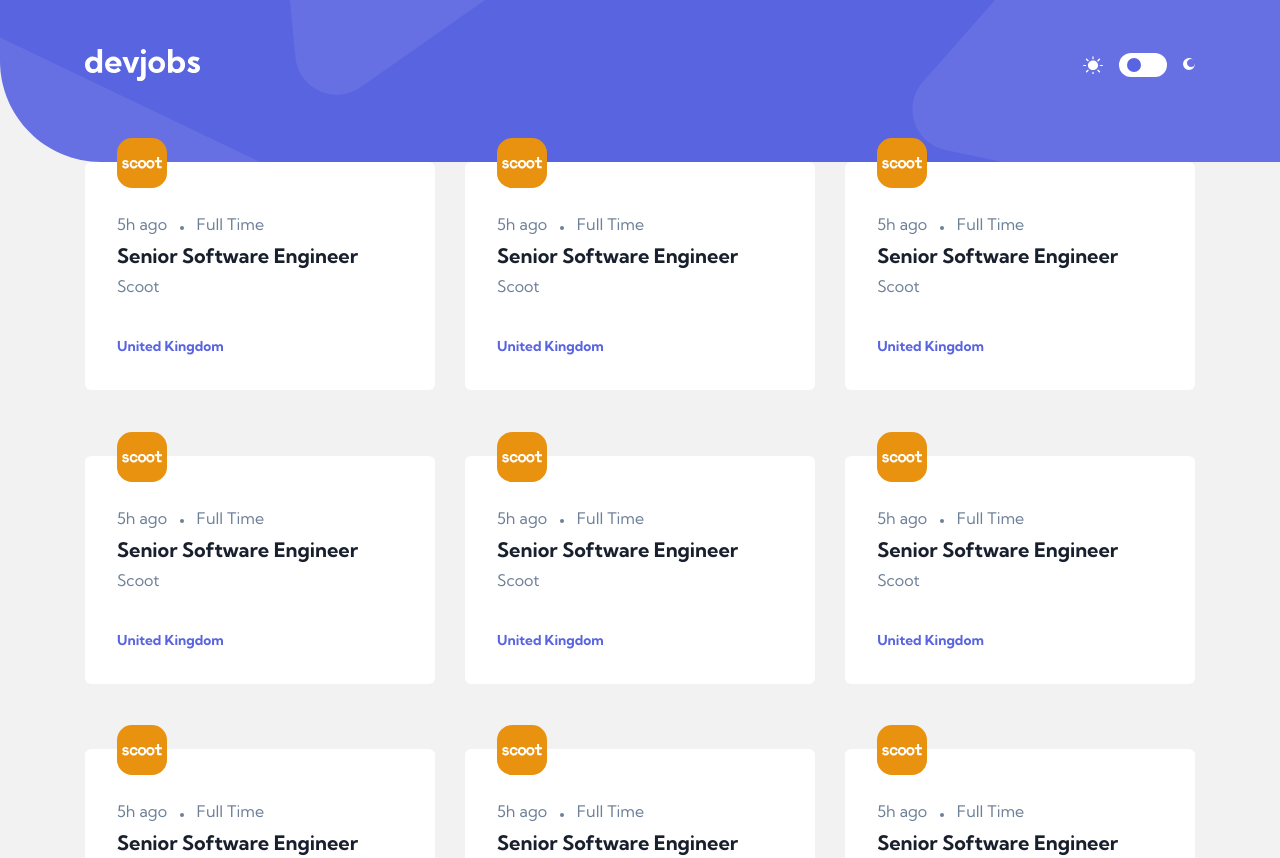
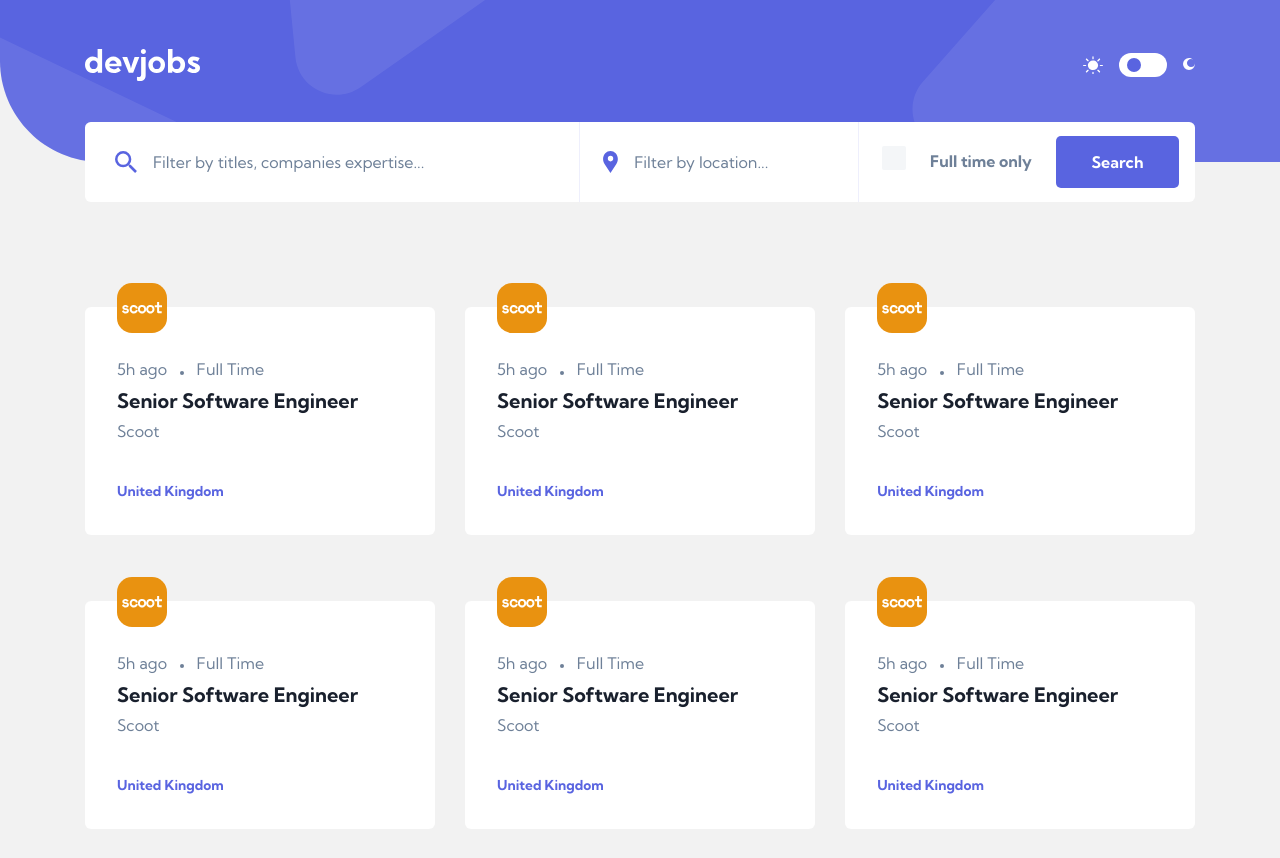
Before and after one commit to cwasi/devjobs-web-app, a website: page index.html in a window 1280 px wide. Shown: the top 858 px of the page. Drawn offline with Linux system fonts and the light colour scheme.

Commit message:
add search component

```diff
--- a/index.html
+++ b/index.html
@@ -46,10 +46,61 @@
       </div>
     </header>
     <main>
+      <form action="#" class="search__form">
+        <div class="search__form-group">
+          <div class="icon__search-box">
+            <img
+              src="src/assets/desktop/icon-search.svg"
+              alt="Search icon"
+              class="icon icon-i"
+            />
+          </div>
+          <input
+            type="text"
+            name="companies"
+            placeholder="Filter by titles, companies expertise..."
+            class="search__form__input"
+          />
+        </div>
+        <div class="vertical-line"></div>
+        <div class="search__form-group">
+          <div class="icon__location-box">
+            <img
+              src="src/assets/desktop/icon-location.svg"
+              alt="Location icon"
+              class="icon icon-i"
+            />
+          </div>
+          <input
+            type="text"
+            name="location"
+            placeholder="Filter by location..."
+            class="search__form__input"
+          />
+        </div>
+        <div class="vertical-line"></div>
+        <div class="search__form-group">
+          <div class="check--box">
+            <input type="checkbox" name="full-time-only" id="full-time-only" />
+            <img
+              src="src/assets/desktop/icon-check.svg"
+              alt="check icon"
+              class="check-icon"
+            />
+          </div>
+          <label for="full-time-only" class="font-w-bold text-color-dark-gray">
+            Full time only</label
+          >
+          <div class="search__form__btn">
+            <button class="btn btn__primary-default" type="submit">
+              Search
+            </button>
+          </div>
+        </div>
+      </form>
+
       <div class="jobs">
         <div class="jobs__container">
-
-
           <div class="job-card">
             <div class="icon__company-box">
               <img
@@ -69,7 +120,9 @@
                 Senior Software Engineer
               </h3>
               <p class="text-color-dark-gray m-top--75">Scoot</p>
-              <p class="job-card__country text-color-violet font-w-bold m-top-a">
+              <p
+                class="job-card__country text-color-violet font-w-bold m-top-a"
+              >
                 United Kingdom
               </p>
             </div>
@@ -93,7 +146,9 @@
                 Senior Software Engineer
               </h3>
               <p class="text-color-dark-gray m-top--75">Scoot</p>
-              <p class="job-card__country text-color-violet font-w-bold m-top-a">
+              <p
+                class="job-card__country text-color-violet font-w-bold m-top-a"
+              >
                 United Kingdom
               </p>
             </div>
@@ -117,7 +172,9 @@
                 Senior Software Engineer
               </h3>
               <p class="text-color-dark-gray m-top--75">Scoot</p>
-              <p class="job-card__country text-color-violet font-w-bold m-top-a">
+              <p
+                class="job-card__country text-color-violet font-w-bold m-top-a"
+              >
                 United Kingdom
               </p>
             </div>
@@ -141,7 +198,9 @@
                 Senior Software Engineer
               </h3>
               <p class="text-color-dark-gray m-top--75">Scoot</p>
-              <p class="job-card__country text-color-violet font-w-bold m-top-a">
+              <p
+                class="job-card__country text-color-violet font-w-bold m-top-a"
+              >
                 United Kingdom
               </p>
             </div>
@@ -165,7 +224,9 @@
                 Senior Software Engineer
               </h3>
               <p class="text-color-dark-gray m-top--75">Scoot</p>
-              <p class="job-card__country text-color-violet font-w-bold m-top-a">
+              <p
+                class="job-card__country text-color-violet font-w-bold m-top-a"
+              >
                 United Kingdom
               </p>
             </div>
@@ -189,7 +250,9 @@
                 Senior Software Engineer
               </h3>
               <p class="text-color-dark-gray m-top--75">Scoot</p>
-              <p class="job-card__country text-color-violet font-w-bold m-top-a">
+              <p
+                class="job-card__country text-color-violet font-w-bold m-top-a"
+              >
                 United Kingdom
               </p>
             </div>
@@ -213,7 +276,9 @@
                 Senior Software Engineer
               </h3>
               <p class="text-color-dark-gray m-top--75">Scoot</p>
-              <p class="job-card__country text-color-violet font-w-bold m-top-a">
+              <p
+                class="job-card__country text-color-violet font-w-bold m-top-a"
+              >
                 United Kingdom
               </p>
             </div>
@@ -237,7 +302,9 @@
                 Senior Software Engineer
               </h3>
               <p class="text-color-dark-gray m-top--75">Scoot</p>
-              <p class="job-card__country text-color-violet font-w-bold m-top-a">
+              <p
+                class="job-card__country text-color-violet font-w-bold m-top-a"
+              >
                 United Kingdom
               </p>
             </div>
@@ -261,7 +328,9 @@
                 Senior Software Engineer
               </h3>
               <p class="text-color-dark-gray m-top--75">Scoot</p>
-              <p class="job-card__country text-color-violet font-w-bold m-top-a">
+              <p
+                class="job-card__country text-color-violet font-w-bold m-top-a"
+              >
                 United Kingdom
               </p>
             </div>
@@ -285,7 +354,9 @@
                 Senior Software Engineer
               </h3>
               <p class="text-color-dark-gray m-top--75">Scoot</p>
-              <p class="job-card__country text-color-violet font-w-bold m-top-a">
+              <p
+                class="job-card__country text-color-violet font-w-bold m-top-a"
+              >
                 United Kingdom
               </p>
             </div>
@@ -309,7 +380,9 @@
                 Senior Software Engineer
               </h3>
               <p class="text-color-dark-gray m-top--75">Scoot</p>
-              <p class="job-card__country text-color-violet font-w-bold m-top-a">
+              <p
+                class="job-card__country text-color-violet font-w-bold m-top-a"
+              >
                 United Kingdom
               </p>
             </div>
@@ -333,15 +406,13 @@
                 Senior Software Engineer
               </h3>
               <p class="text-color-dark-gray m-top--75">Scoot</p>
-              <p class="job-card__country text-color-violet font-w-bold m-top-a">
+              <p
+                class="job-card__country text-color-violet font-w-bold m-top-a"
+              >
                 United Kingdom
               </p>
             </div>
           </div>
-
-
-
-
         </div>
         <div class="jobs__button-box">
           <button class="btn btn__primary-default">Load more</button>
--- a/src/sass/base/_base.scss
+++ b/src/sass/base/_base.scss
@@ -27,4 +27,5 @@ main {
   display: grid;
   align-content: center;
   justify-content: center;
+  gap: 4.06rem;
 }
--- /dev/null
+++ b/src/sass/component/__checkbox.scss
@@ -0,0 +1,29 @@
+.check {
+  &--box {
+    position: relative;
+  }
+  &-icon {
+    position: absolute;
+    top: 0.4rem;
+    left: 0.3rem;
+    display: none;
+  }
+}
+
+input[type="checkbox"] {
+  appearance: none;
+  width: 1.5rem;
+  height: 1.5rem;
+  background-color: $color-light-gray;
+  border-radius: 0.12rem;
+  outline: none;
+  transition: all 200ms ease-in-out;
+
+  &:checked {
+    background-color: $color-violet;
+  }
+
+  &:checked + .check-icon {
+    display: block;
+  }
+}
--- a/src/sass/component/_icons.scss
+++ b/src/sass/component/_icons.scss
@@ -2,6 +2,10 @@
   width: 100%;
   height: 100%;
   object-fit: none;
+
+  &-i {
+    object-fit: contain;
+  }
 
   &__sun-box {
     width: 1.25rem;
@@ -26,4 +30,14 @@
     position: relative;
     top: -1.5rem;
   }
+
+  &__location-box {
+    width: 1.1rem;
+    height: 1.5rem;
+  }
+
+  &__search-box {
+    width: 1.5rem;
+    height: 1.5rem;
+  }
 }
--- /dev/null
+++ b/src/sass/component/_searchForm.scss
@@ -0,0 +1,49 @@
+.search__form {
+  padding: 0 1rem;
+  background-color: $color-white;
+
+  height: 5rem;
+  border-radius: 0.36rem;
+  display: flex;
+  align-items: center;
+  justify-content: end;
+
+  position: relative;
+  top: -2.5rem;
+
+  &-group {
+    display: flex;
+    align-items: center;
+    justify-content: space-between;
+  }
+
+  &-group:first-child {
+    width: 27.56rem;
+  }
+
+  &-group:nth-child(3) {
+    width: 14.49rem;
+  }
+
+  &-group:last-child {
+    width: 18.563rem;
+  }
+  &__input {
+    margin-left: 1rem;
+    width: 100%;
+    font-size: 1rem;
+    font-family: inherit;
+    color: $color-very-dark-blue;
+    border-radius: 2px;
+    border: none;
+    outline: none;
+    transition: all 0.3s;
+
+    &::placeholder {
+      color: $color-dark-gray;
+    }
+  }
+  &__btn {
+    width: 7.69rem;
+  }
+}
--- /dev/null
+++ b/src/sass/component/_verticalLine.scss
@@ -0,0 +1,7 @@
+.vertical-line {
+  margin: 0 1.44rem;
+  width: 0.063rem;
+  height: 100%;
+  border: none;
+  background-color: $color-very-very-light-violect;
+}
--- a/src/sass/main.scss
+++ b/src/sass/main.scss
@@ -15,6 +15,9 @@
 @import "component/icons";
 @import "component/dot";
 @import "component/jobCard";
+@import "component/searchForm";
+@import "component/verticalLine";
+@import "component/_checkbox";
 
 // layout
 @import "layout/header";
```
Also changed, not shown: src/css/style.css.
